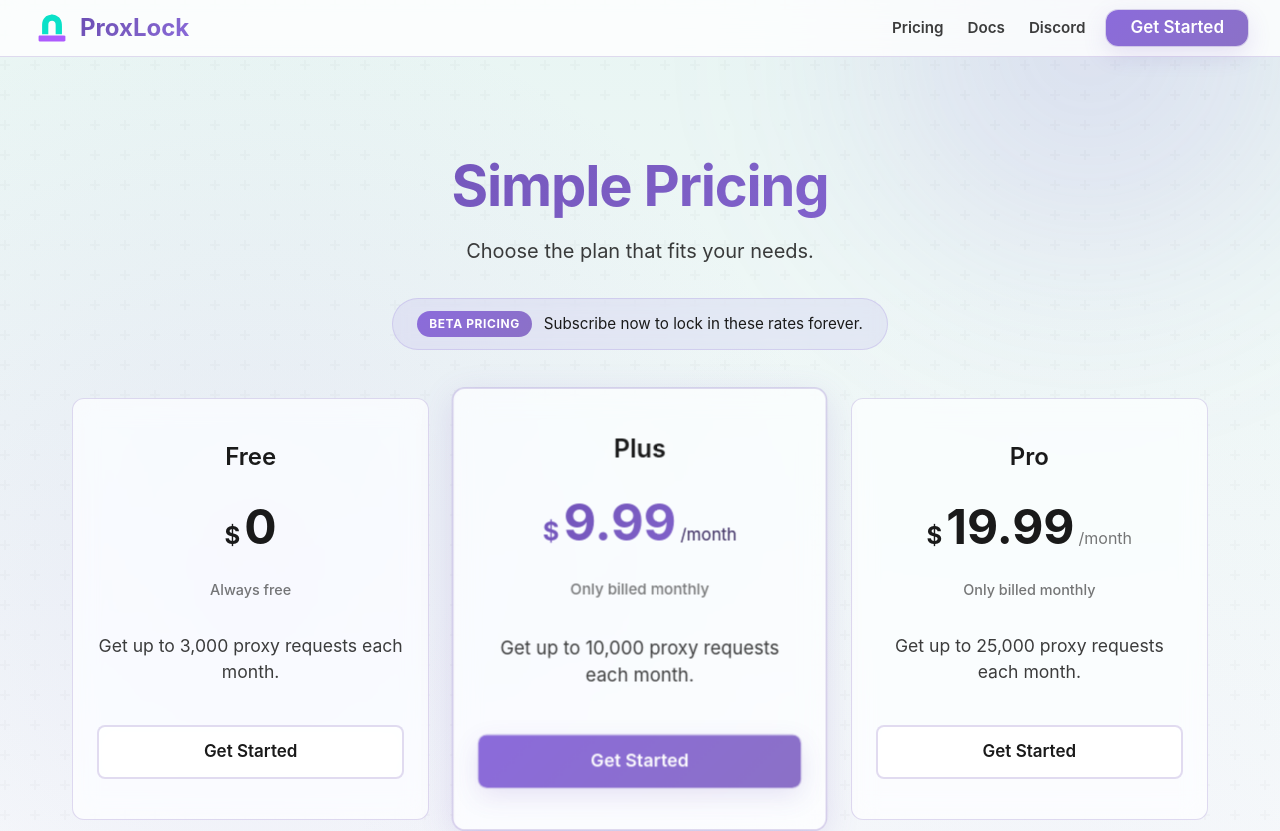
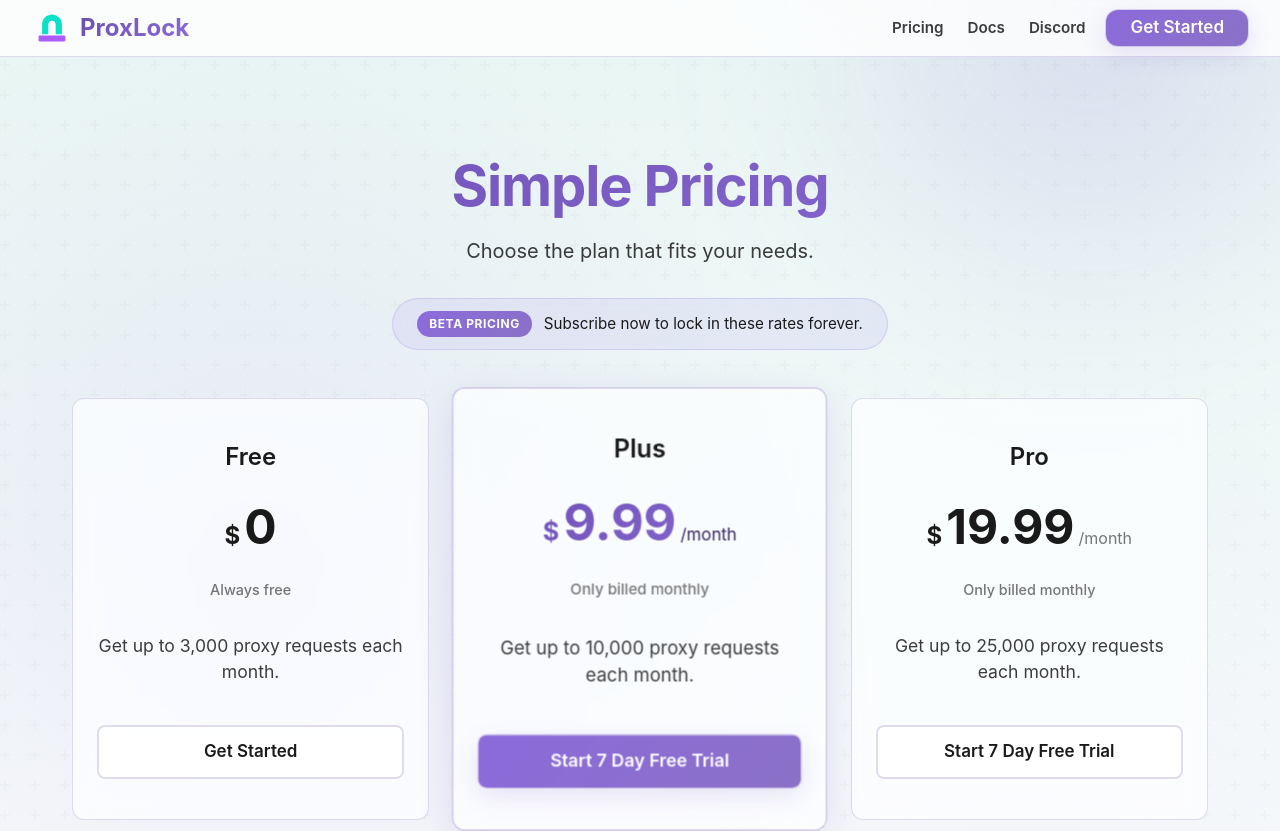
Before and after one commit to ProxLock/Landing, a React (Vite) app: page /pricing in a window 1280 px wide. Shown: the top 831 px of the page. Built offline with nearby package versions, Linux system fonts and the light colour scheme; no server answers.

Commit message:
update to show free trial

```diff
--- a/src/pages/Pricing.tsx
+++ b/src/pages/Pricing.tsx
@@ -37,7 +37,7 @@ function Pricing() {
                         </div>
                         <p className="plan-billing">Only billed monthly</p>
                         <p className="plan-description">Get up to 10,000 proxy requests each month.</p>
-                        <a href="https://app.proxlock.dev" className="btn btn-primary plan-btn">Get Started</a>
+                        <a href="https://app.proxlock.dev" className="btn btn-primary plan-btn">Start 7 Day Free Trial</a>
                     </div>
 
                     {/* Pro Plan */}
@@ -49,7 +49,7 @@ function Pricing() {
                         </div>
                         <p className="plan-billing">Only billed monthly</p>
                         <p className="plan-description">Get up to 25,000 proxy requests each month.</p>
-                        <a href="https://app.proxlock.dev" className="btn btn-secondary plan-btn">Get Started</a>
+                        <a href="https://app.proxlock.dev" className="btn btn-secondary plan-btn">Start 7 Day Free Trial</a>
                     </div>
 
                     {/* Enterprise Plan */}
```
